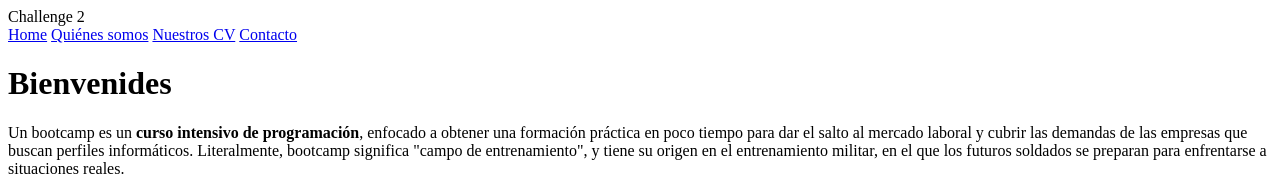
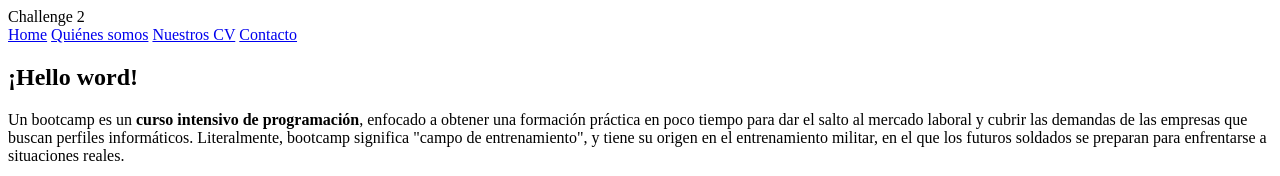
Before and after one commit to bigPeepo/202301-w1ch2-dani-setien-jairo-vidomines, a website: page src/index.html in a window 1280 px wide. Shown: the top 176 px of the page. Drawn offline with Linux system fonts and the light colour scheme; grey boxes are pictures that could not be loaded.

Commit message:
Move h1 under section tag

```diff
--- a/src/index.html
+++ b/src/index.html
@@ -19,8 +19,8 @@
       <a href="contacto.html">Contacto</a>
     </nav>
   </header>
-  <h1>Bienvenides</h1>
   <section>
+    <h1>¡Hello word!</h1>
     <p>Un bootcamp es un <strong> curso intensivo de programación</strong>, enfocado a obtener una formación práctica en
       poco tiempo para dar el
       salto al mercado laboral y cubrir las demandas de las empresas que buscan perfiles informáticos. Literalmente,
```
